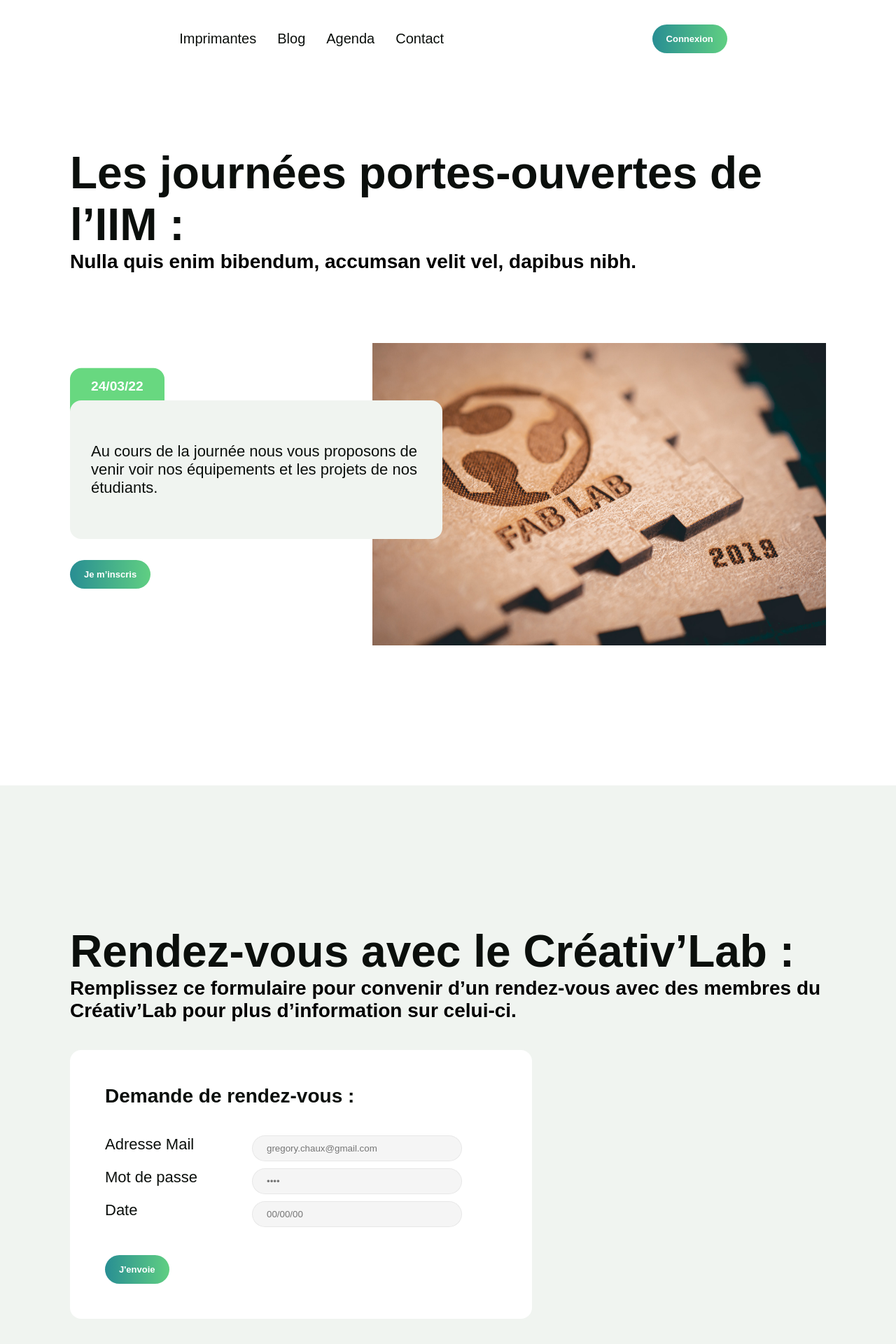
After one commit to WallAshing/Creative-Lab, a Symfony app: template templates/contact/index.html.twig in a window 1280 px wide. The commit adds this page. Shown: the top 1920 px of the page at 70% size. Run offline with Twig, Linux system fonts and the light colour scheme; the template is opened without the code that fills it, so the values that code supplies are empty; some libraries are stand-ins or nearby versions; some web fonts are replaced.

Commit message:
:construction: Page Contact DONE

```diff
--- a/public/style/css/main.css
+++ b/public/style/css/main.css
@@ -3,7 +3,7 @@ h3, h2, h1 {
   font-weight: 900;
 }
 
-header nav .connexion button a, .card-articles-materiel .container-card-description-materiel .is-avaible .text, button a, button, .subtitle, h4 {
+header nav .connexion button a, .card-articles-materiel .container-card-description-materiel .is-avaible .text, button a, input[type=submit] a, button, input[type=submit], .subtitle, h4 {
   font-family: "Neuzeit Grotesk", sans-serif;
   font-weight: 700;
 }
@@ -94,7 +94,7 @@ li {
   list-style-type: none;
 }
 
-button {
+button, input[type=submit] {
   background: linear-gradient(90deg, #288E93, #60CF82);
   padding: 13px 20px;
   border: none;
@@ -104,10 +104,10 @@ button {
   border-radius: 999px;
   font-size: 13px;
 }
-button:hover {
+button:hover, input[type=submit]:hover {
   background: linear-gradient(90deg, #60CF82, #288E93);
 }
-button a {
+button a, input[type=submit] a {
   font-size: 13px;
   color: #fff;
 }
@@ -451,6 +451,86 @@ button a {
   background: #484849;
 }
 
+.section-contact h2 {
+  padding-top: 100px;
+}
+.section-contact .card-contact {
+  display: flex;
+  justify-content: space-between;
+  align-items: center;
+  padding: 100px 0 200px 0;
+}
+.section-contact .card-contact img {
+  width: 60%;
+}
+@media screen and (max-width: 1000px) {
+  .section-contact .card-contact img {
+    display: none;
+  }
+}
+.section-contact .card-contact .container-card-description-materiel {
+  position: initial;
+  min-width: 300px;
+  width: calc(100% + 100px);
+  transform: translate(0, 0);
+}
+@media screen and (max-width: 1000px) {
+  .section-contact .card-contact .container-card-description-materiel {
+    width: 100%;
+  }
+}
+.section-contact .card-contact .container-card-description-materiel .description-card-materiel {
+  background: #F0F4F0;
+}
+.section-contact .card-contact button {
+  margin-top: 30px;
+}
+
+.section-form-contact {
+  padding: 200px 100px;
+}
+@media screen and (max-width: 800px) {
+  .section-form-contact {
+    padding: 200px 50px;
+  }
+}
+.section-form-contact .container-form-contact {
+  background: #fff;
+  width: fit-content;
+  border-radius: 16px;
+  padding: 50px 100px 50px 50px;
+  margin-top: 40px;
+}
+@media screen and (max-width: 1000px) {
+  .section-form-contact .container-form-contact {
+    width: 100%;
+  }
+}
+.section-form-contact .container-form-contact h4 {
+  padding-bottom: 40px;
+}
+.section-form-contact .container-form-contact form {
+  display: grid;
+  grid-template-columns: 200px 1fr;
+  grid-gap: 10px;
+}
+@media screen and (max-width: 800px) {
+  .section-form-contact .container-form-contact form {
+    grid-template-columns: 1fr;
+  }
+}
+.section-form-contact .container-form-contact form input[type=text] {
+  padding: 10px 20px;
+  width: 300px;
+  border-radius: 999px;
+  background: #c8c8c82e;
+  border: 1px solid #a8a8a82e;
+}
+.section-form-contact .container-form-contact form input[type=submit] {
+  width: fit-content;
+  margin-top: 30px;
+}
+
 .article-description {
   padding: 50px 100px;
 }
--- a/public/style/scss/components/_buttons.scss
+++ b/public/style/scss/components/_buttons.scss
@@ -1,7 +1,7 @@
 // **** BUTTONS **** //
 // ================= //
 
-button{
+button, input[type="submit"] {
     background: $color-linear;
     padding: 13px 20px;
     border: none;
--- a/public/style/scss/main.scss
+++ b/public/style/scss/main.scss
@@ -19,6 +19,7 @@
 @import "./pages/blog",
         "./pages/home",
         "./pages/materiel",
+        "./pages/contact",
         "./pages/article";
 
 // **** SECTIONS **** //
--- /dev/null
+++ b/public/style/scss/pages/_contact.scss
@@ -0,0 +1,74 @@
+// **** CONTACT **** //
+// ================= //
+
+.section-contact{
+    h2{
+        padding-top: 100px;
+    }
+    .card-contact{
+        display: flex;
+        justify-content: space-between;
+        align-items: center;
+        padding: 100px 0 200px 0;
+        img{
+            width: 60%;
+            @media screen and (max-width : 1000px) {
+                display: none;
+            }
+        }
+        .container-card-description-materiel{
+            position: initial;
+            min-width: 300px;
+            width: calc(100% + 100px);
+            transform: translate(0, 0);
+            @media screen and (max-width : 1000px) {
+                width: 100%;
+            }
+            .description-card-materiel{
+                background: $color-light-green;
+            }
+        }
+        button{
+            margin-top: 30px;
+        }
+    }
+}
+
+.section-form-contact{
+    padding: 200px 100px;
+    @media screen and (max-width : 800px) {
+        padding: 200px 50px;
+    }
+    .container-form-contact{
+        background: $color-white;
+        width: fit-content;
+        border-radius: $radius-medium;
+        padding: 50px 100px 50px 50px;
+        margin-top: 40px;
+        @media screen and (max-width : 1000px) {
+            width: 100%;
+        }
+        h4{
+            padding-bottom: 40px;
+        }
+        form{
+            display: grid;
+            grid-template-columns: 200px 1fr;
+            grid-gap: 10px;
+            @media screen and (max-width : 800px) {
+                grid-template-columns: 1fr;
+            }
+            input[type="text"]{
+                padding: 10px 20px;
+                width: 300px;
+                border-radius: 999px;
+                background: #c8c8c82e;
+                border: 1px solid #a8a8a82e;
+            }
+            input[type="submit"]{
+                width: fit-content;
+                margin-top: 30px;
+            }
+        }
+    }
+}
--- /dev/null
+++ b/templates/contact/index.html.twig
@@ -0,0 +1,62 @@
+{% extends 'base.html.twig' %}
+
+{% block title %}Contact{% endblock %}
+
+{% block body %}
+
+<section class="container-section">
+
+    <div class="section-contact margin-body">
+
+        <h2>Les journées portes-ouvertes de l’IIM :</h2>
+        <p class="subtitle">Nulla quis enim bibendum, accumsan velit vel, dapibus nibh.</p>
+
+        <div class="card-contact">
+
+            {# Card Contact #}
+            <div class="card-articles-materiel">
+                <div class="container-card-description-materiel">
+                    <div class="is-avaible is-avaible_disponible"><p class="text">24/03/22</p></div>
+                    <div class="description-card-materiel">
+                        <p class="text">Au cours de la journée nous vous proposons de venir voir nos équipements et les projets de nos étudiants.</p>
+                    </div>
+                    <button>Je m’inscris</button>
+                </div>
+            </div>
+
+            <img src="{{asset("images/blog/bg-hero.jpeg")}}" alt="image d'illustration de l'article">
+
+        </div>
+
+    </div>
+
+</section>
+
+<section class="section-form-contact margin-body">
+
+    <h2>Rendez-vous avec le Créativ’Lab :</h2>
+    <p class="subtitle">Remplissez ce formulaire pour convenir d’un rendez-vous avec des membres du Créativ’Lab pour plus d’information sur celui-ci.</p>
+
+    <div class="container-form-contact">
+
+        <h4>Demande de rendez-vous :</h4>
+
+        <form action='' method=''>
+
+            <label class="text" for='mail'>Adresse Mail</label>
+            <input type='text' id='mail' name='mail' placeholder='gregory.chaux@gmail.com' />
+
+            <label class="text" for='password'>Mot de passe</label>
+            <input type='text' id='password' name='password' placeholder='••••' />
+
+            <label class="text" for='date'>Date</label>
+            <input type='text' id='date' name='date' placeholder='00/00/00' />
+
+            <input type='submit' value="J'envoie"/>
+        </form>
+
+    </div>
+
+</section>
+
+{% endblock %}
```
Also changed, not shown: src/Controller/ContactController.php (added, +18 -0 lines), 1 other file.
